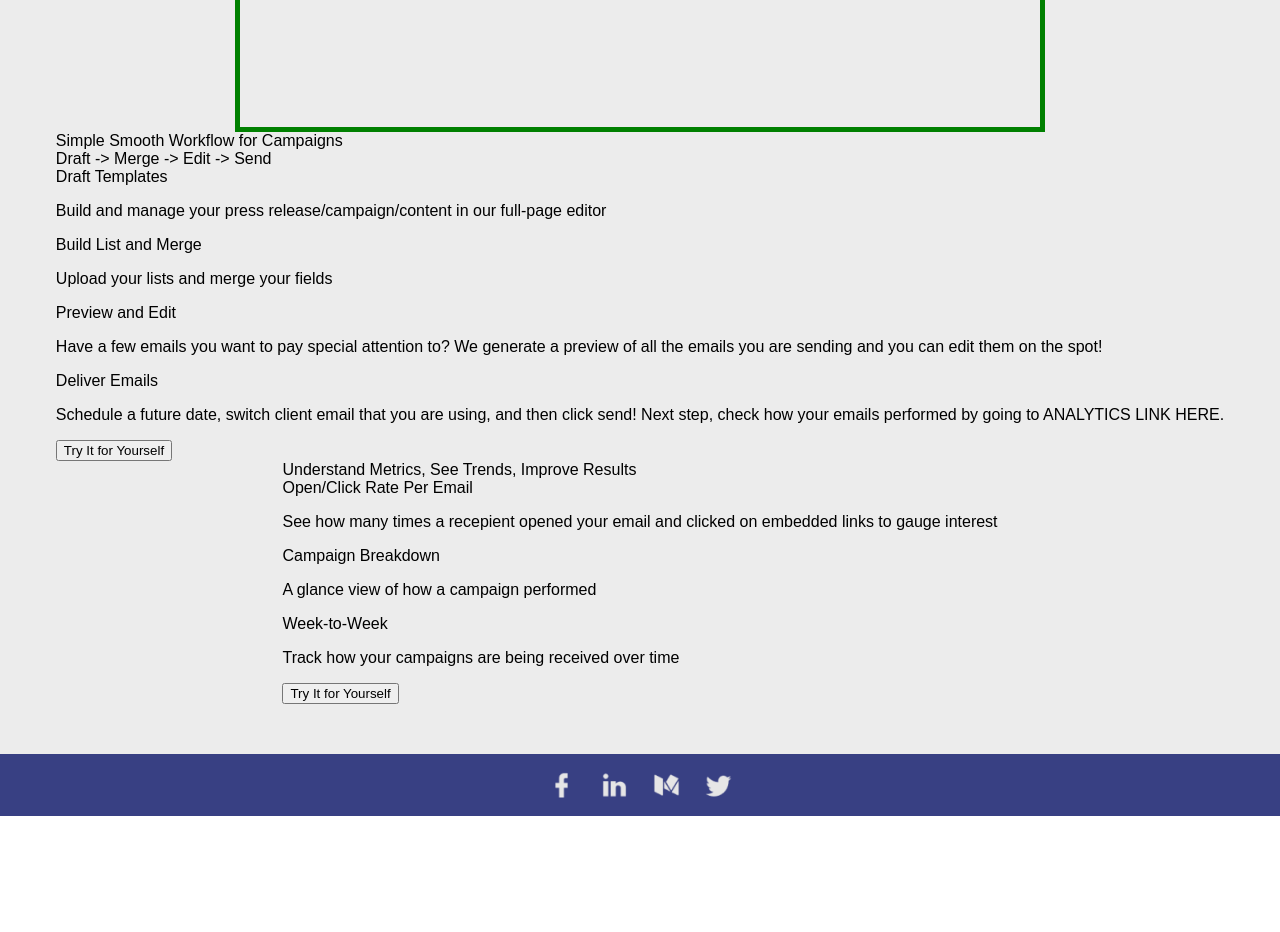
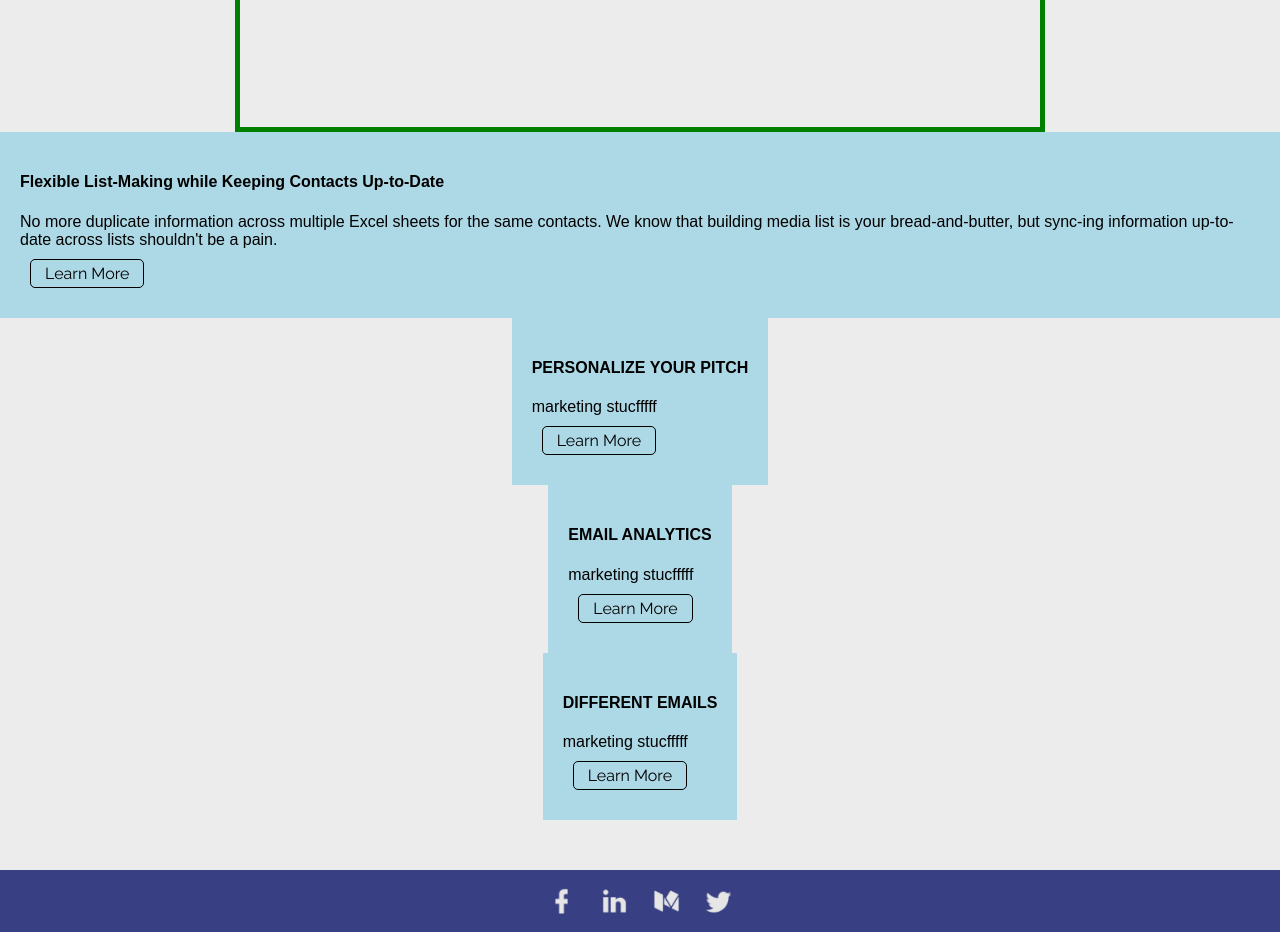
Before and after one commit to news-ai/site-revamp, a React (Create React App) app: page /products in a window 1280 px wide. Shown: the part 660-1592 px from the top of the page. Before the commit the page ends 1476 px from the top, so only its background shows below. Built offline with nearby package versions, Linux system fonts and the light colour scheme.

Commit message:
set up some sidebar routes for products page

```diff
--- a/src/ProductsPage.js
+++ b/src/ProductsPage.js
@@ -1,4 +1,9 @@
 import React, { Component } from 'react';
+import {
+  Route,
+  Link
+} from 'react-router-dom';
+import OutlinedButton from './OutlinedButton';
 
 const DEFAULT_BACKGROUND_GREY = '#ECECEC';
 const LIGHTER_BACKGROUND_GREY = '#F8F8F8';
@@ -62,9 +67,79 @@ const EmailAnalytics = () => (
   </div>
   );
 
+const ProductOverview = () => (
+  <div>
+    <div className='horizontal-center'>
+      <div style={{padding: 20, background: 'lightblue'}} >
+        <h4>Flexible List-Making while Keeping Contacts Up-to-Date</h4>
+        <div>No more duplicate information across multiple Excel sheets for the same contacts. We know that building media list is your bread-and-butter, but sync-ing information up-to-date across lists shouldn't be a pain.</div>
+        <div style={{margin: 10}} >
+          <Link to='/products/organize'>
+            <OutlinedButton>Learn More</OutlinedButton>
+          </Link>
+        </div>
+      </div>
+    </div>
+    <div className='horizontal-center'>
+      <div style={{padding: 20, background: 'lightblue'}} >
+        <h4>PERSONALIZE YOUR PITCH</h4>
+        <div>marketing stucfffff</div>
+        <div style={{margin: 10}} >
+          <Link to='/products/personalize-pitch'>
+            <OutlinedButton>Learn More</OutlinedButton>
+          </Link>
+        </div>
+      </div>
+    </div>
+    <div className='horizontal-center'>
+      <div style={{padding: 20, background: 'lightblue'}} >
+        <h4>EMAIL ANALYTICS</h4>
+        <div>marketing stucfffff</div>
+        <div style={{margin: 10}} >
+          <Link to='/products/email-analytics'>
+            <OutlinedButton>Learn More</OutlinedButton>
+          </Link>
+        </div>
+      </div>
+    </div>
+    <div className='horizontal-center'>
+      <div style={{padding: 20, background: 'lightblue'}} >
+        <h4>DIFFERENT EMAILS</h4>
+        <div>marketing stucfffff</div>
+        <div style={{margin: 10}} >
+          <Link to='/products/different-emails'>
+            <OutlinedButton>Learn More</OutlinedButton>
+          </Link>
+        </div>
+      </div>
+    </div>
+  </div>
+  );
+
 const DifferentEmailForDifferentClients = () => (
   <div>
+    <div>Email Integrations</div>
+    <div>
+      <div>Different Email Address for Each Client</div>
+      <p>Set up your multiple email addresses with our service and attach email signature to each one for easy switching when your workon different client's campaigns</p>
+    </div>
+    <div>
+      <div>Gmail/Outlook/Private Email Server</div>
+      <p>Easily integrate our platform to use your existing email provider to deliver your campaigns</p>
+    </div>
+    <div>
+      <button>Try It for Yourself</button>
+    </div>
+  </div>
+  );
 
+const SyncCommunicationsToContact = () => (
+  <div>
+    <div>Flexible List Building but Have Information All Go to One Place</div>
+    <div>
+      <div>One Place to Check for All Previous Communication</div>
+      <p>Create as many media lists with duplicates as you want, when you update the contact in one, we'll update the same contact in all other lists that it is on.</p>
+    </div>
   </div>
   );
 
@@ -83,12 +158,11 @@ const ProductsPage = props => (
     <div className='horizontal-center'>
       <div style={{width: 800, height: 500, border: '5px solid green'}} > PRODUCT IMAGE PLACEHOLDER HERE</div>
     </div>
-    <div className='horizontal-center'>
-      <PersonalizeYourPitch />
-    </div>
-    <div className='horizontal-center'>
-      <EmailAnalytics />
-    </div>
+    <Route exact path='/products' component={ProductOverview} />
+    <Route path='/products/organize' component={SyncCommunicationsToContact} />
+    <Route path='/products/personalize-pitch' component={PersonalizeYourPitch} />
+    <Route path='/products/email-analytics' component={EmailAnalytics} />
+    <Route path='/products/different-emails' component={DifferentEmailForDifferentClients} />
   </div>
   );
 
```
